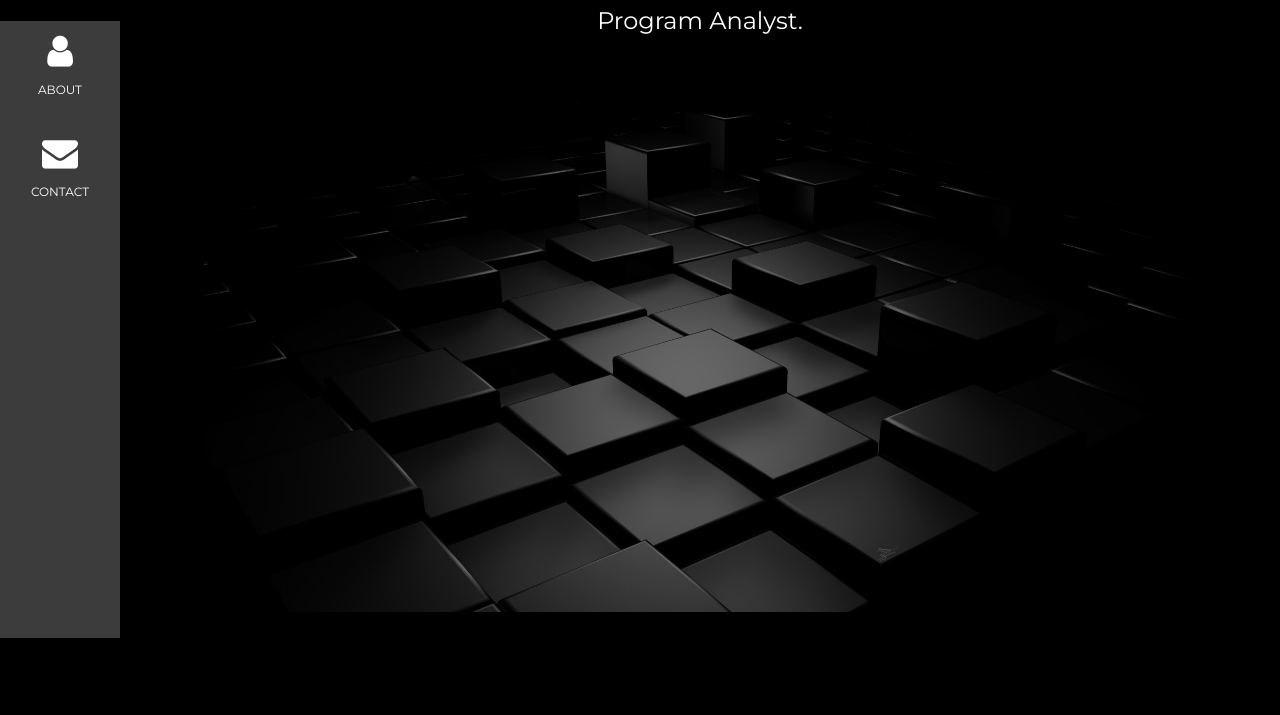
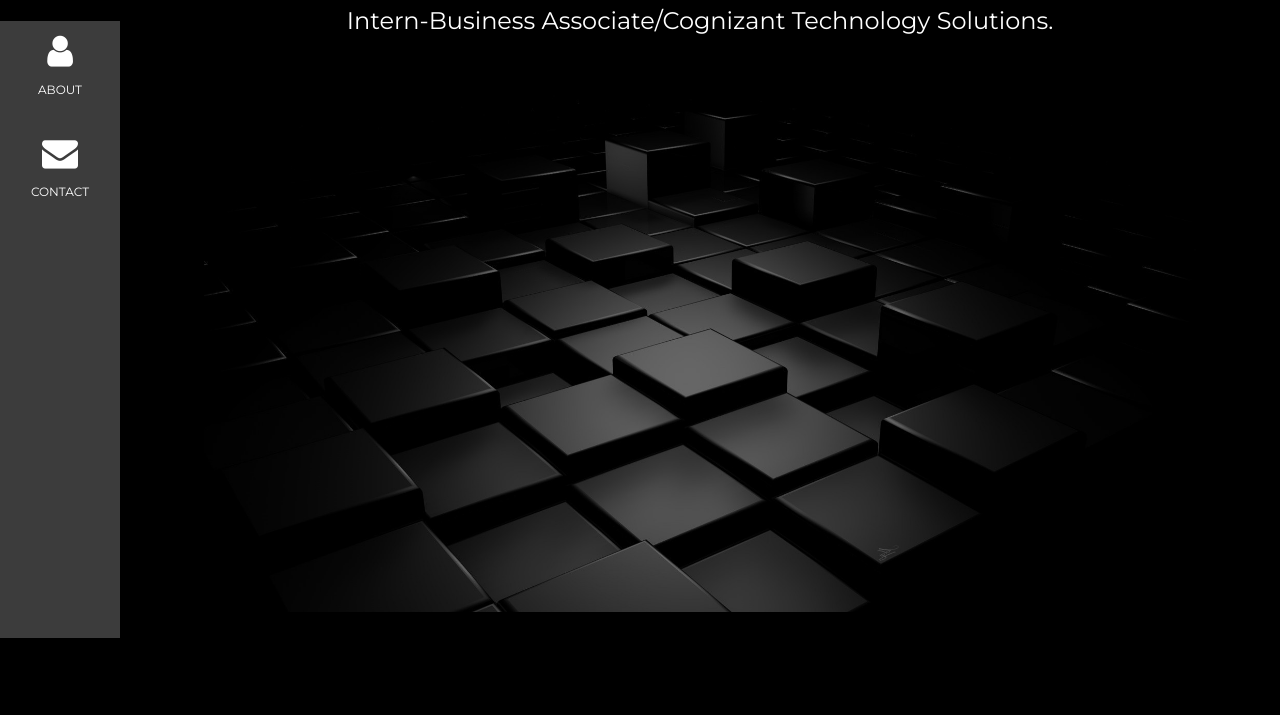
Before and after one commit to Aswin768710/aswin768710.github.io, a plain HTML site: page index.html in a window 1280 px wide. Shown: the part 162-877 px from the top of the page. Drawn offline with nearby package versions, Linux system fonts and the light colour scheme.

Commit message:
Update index.html

```diff
--- a/index.html
+++ b/index.html
@@ -50,7 +50,7 @@ body, h1,h2,h3,h4,h5,h6 {font-family: "Montserrat", sans-serif}
   <!-- Header/Home -->
   <header class="w3-container w3-padding-32 w3-center w3-black" id="home">
     <h1 class="w3-jumbo"><span class="w3-hide-small" style="font-size:49px">ASWIN KUMAR</span></h1>
-    <p><font size="5px">Program Analyst.</font></p>
+    <p><font size="5px">Intern-Business Associate/Cognizant Technology Solutions.</font></p>
    <img src="images/images1.jpg" alt="boy" class="w3-image" width="992" height="1108">
   </header>
 
```
